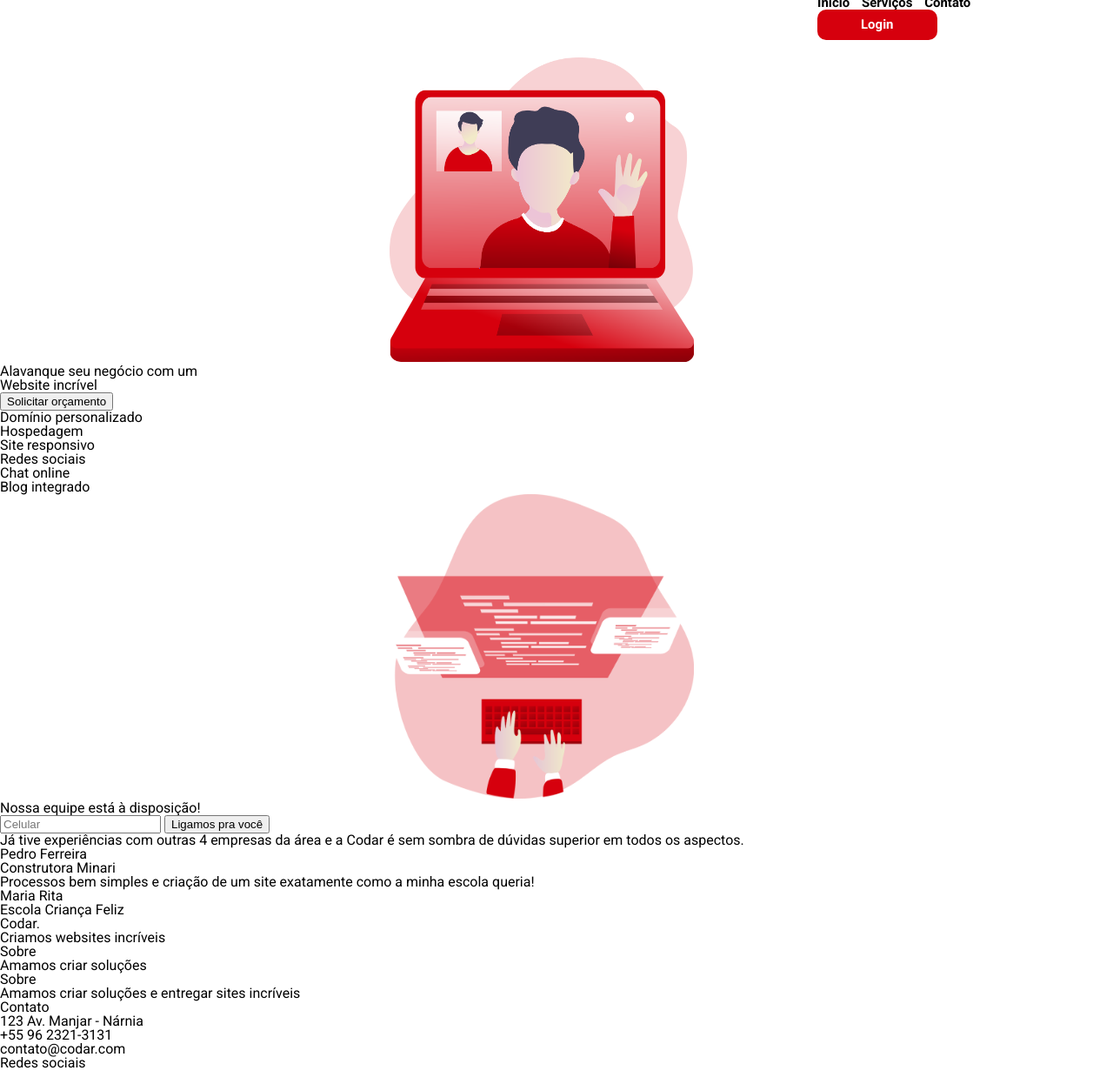
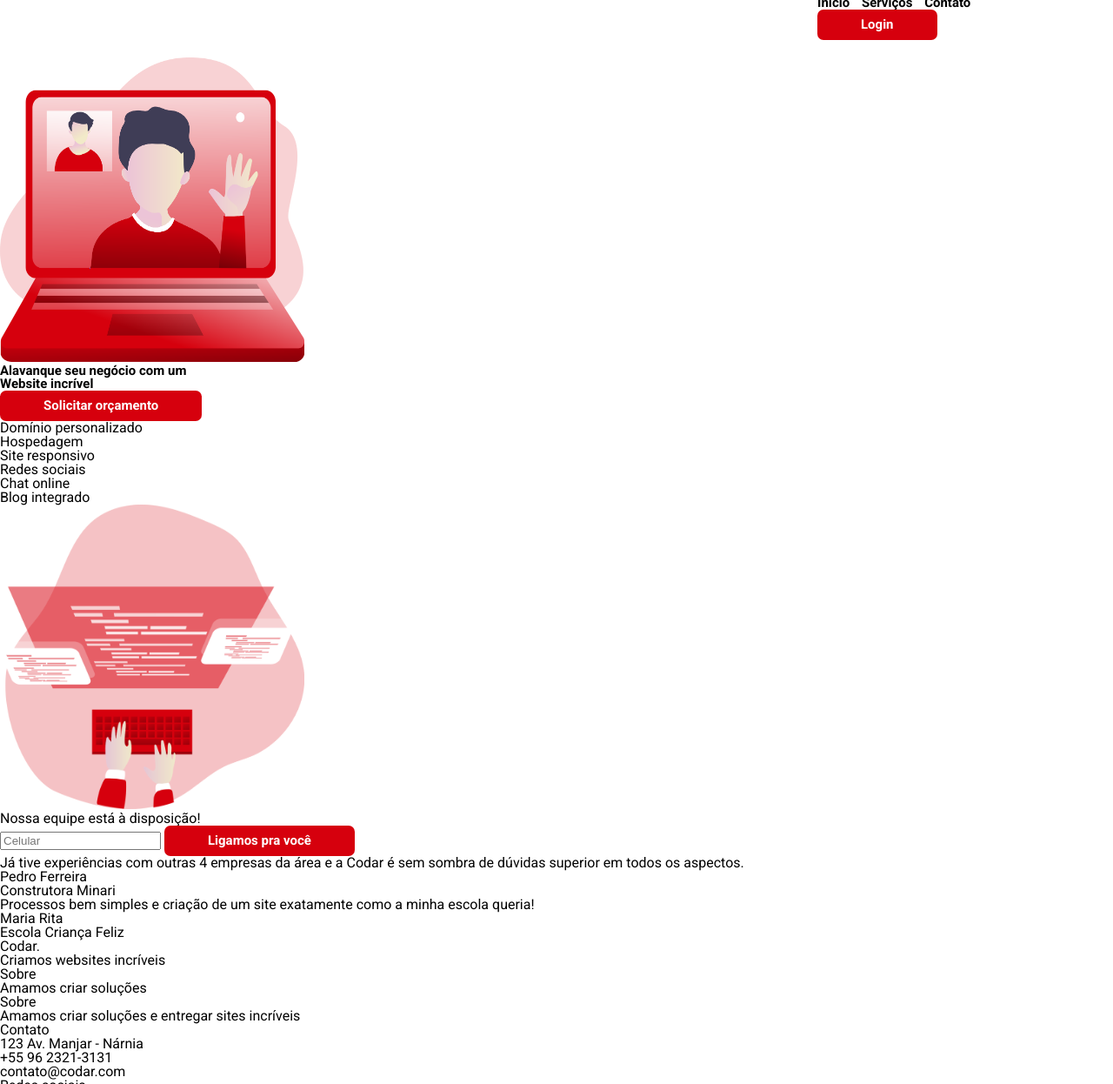
Before and after one commit to renatolhp07/codar, a plain HTML site: page index.html in a window 1280 px wide. Shown: the part 54-1300 px from the top of the page at 87% size. Drawn offline with Linux system fonts and the light colour scheme.

Commit message:
Ajustes no CSS

```diff
--- a/index.html
+++ b/index.html
@@ -27,11 +27,11 @@
 
         <main>
 
-            <section>
+            <section class="section-orcamento">
                 <img src="assets/video_call.png">
                 <p>Alavanque seu negócio com um</p>
                 <p>Website incrível</p>
-                <button class="orcamento">Solicitar orçamento</button>
+                <a href="#" class="orcamento">Solicitar orçamento</a>
             </section>
 
             <section>
@@ -49,7 +49,7 @@
                 <img src="assets/coding_.png">
                 <p>Nossa equipe está à disposição!</p>
                 <input name="celular" placeholder="Celular">
-                <button name="ligar">Ligamos pra você</button>
+                <a href="#" class="ligar">Ligamos pra você</a>
             </section>
 
             <section>
--- a/style.css
+++ b/style.css
@@ -39,9 +39,9 @@ nav a {
 
 .login {
     position: relative;
-    -webkit-border-radius: 10px;
-    -moz-border-radius: 10px;
-    border-radius: 10px;
+    -webkit-border-radius: 7px;
+    -moz-border-radius: 7px;
+    border-radius: 7px;
     color: #FFFFFF;
     font-size: 15px;
     font-weight: bold;
@@ -56,14 +56,73 @@ nav a {
  .login:hover {
     background: #D6000D;
     border: solid #D6000D 1px;
-    -webkit-border-radius: 10px;
-    -moz-border-radius: 10px;
-    border-radius: 10px;
+    -webkit-border-radius: 7px;
+    -moz-border-radius: 7px;
+    border-radius: 7px;
     text-decoration: none;
  }
 
 img {
     width: 350px;
     height: 350px;
-    margin: 0 0 0 35%;
+    margin: 0 0 0 0;
 }
+
+.section-orcamento{
+    position: relative;
+    color: #000;
+    display: inline-block;
+    font-size: 15px;
+    font-weight: bold;
+    margin: 200 0 0 0x;
+}
+
+.orcamento {
+    position: relative;
+    -webkit-border-radius: 7px;
+    -moz-border-radius: 7px;
+    border-radius: 7px;
+    color: #FFFFFF;
+    font-size: 15px;
+    font-weight: bold;
+    padding: 10px 50px;
+    background-color: #D6000D;
+    text-decoration: none;
+    display: inline-block;
+    cursor: pointer;
+    text-align: center;
+ }
+
+.orcamento:hover {
+    background: #D6000D;
+    border: solid #D6000D 1px;
+    -webkit-border-radius: 7px;
+    -moz-border-radius: 7px;
+    border-radius: 7px;
+    text-decoration: none;
+ }
+
+.ligar {
+    position: relative;
+    -webkit-border-radius: 7px;
+    -moz-border-radius: 7px;
+    border-radius: 7px;
+    color: #FFFFFF;
+    font-size: 15px;
+    font-weight: bold;
+    padding: 10px 50px;
+    background-color: #D6000D;
+    text-decoration: none;
+    display: inline-block;
+    cursor: pointer;
+    text-align: center;
+ }
+
+.ligar:hover {
+    background: #D6000D;
+    border: solid #D6000D 1px;
+    -webkit-border-radius: 7px;
+    -moz-border-radius: 7px;
+    border-radius: 7px;
+    text-decoration: none;
+ }
```
